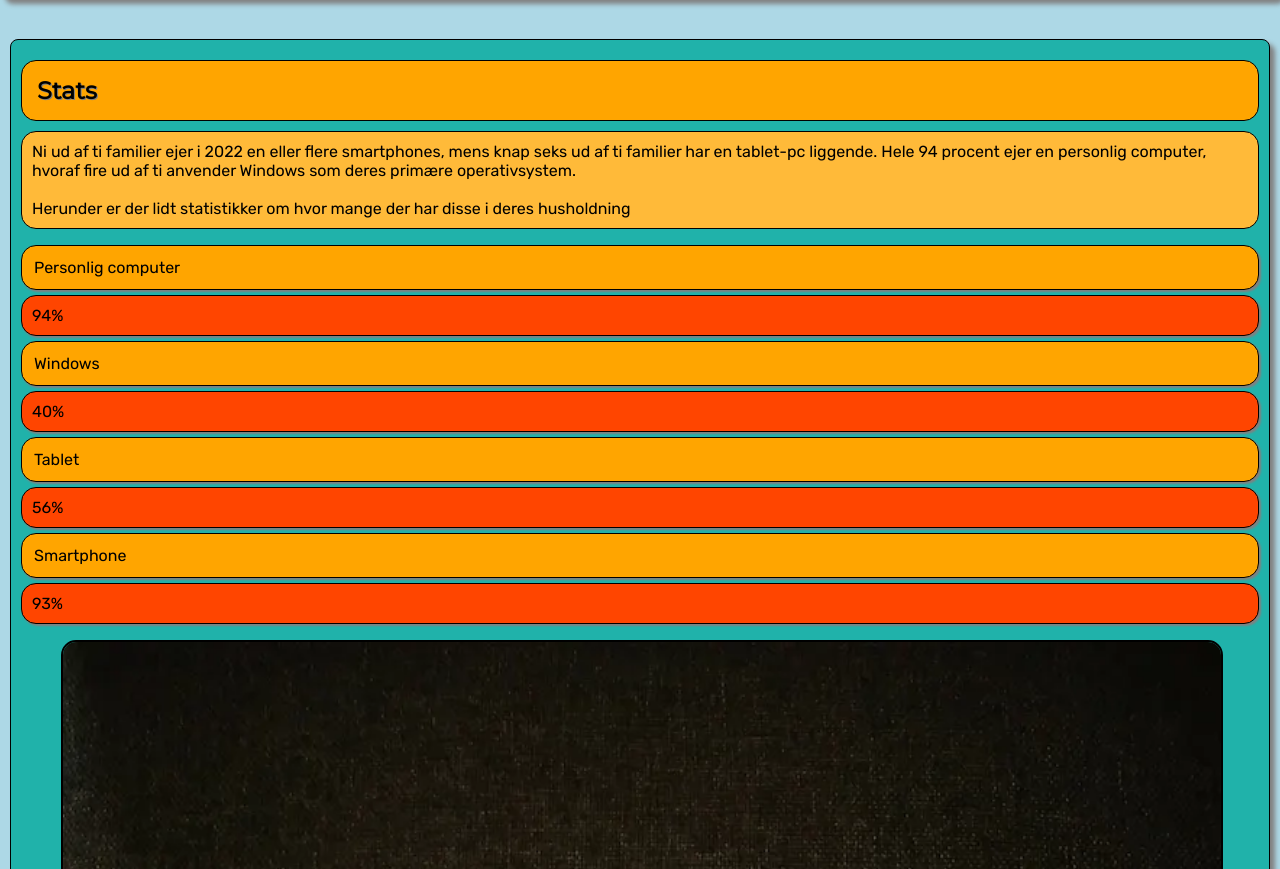
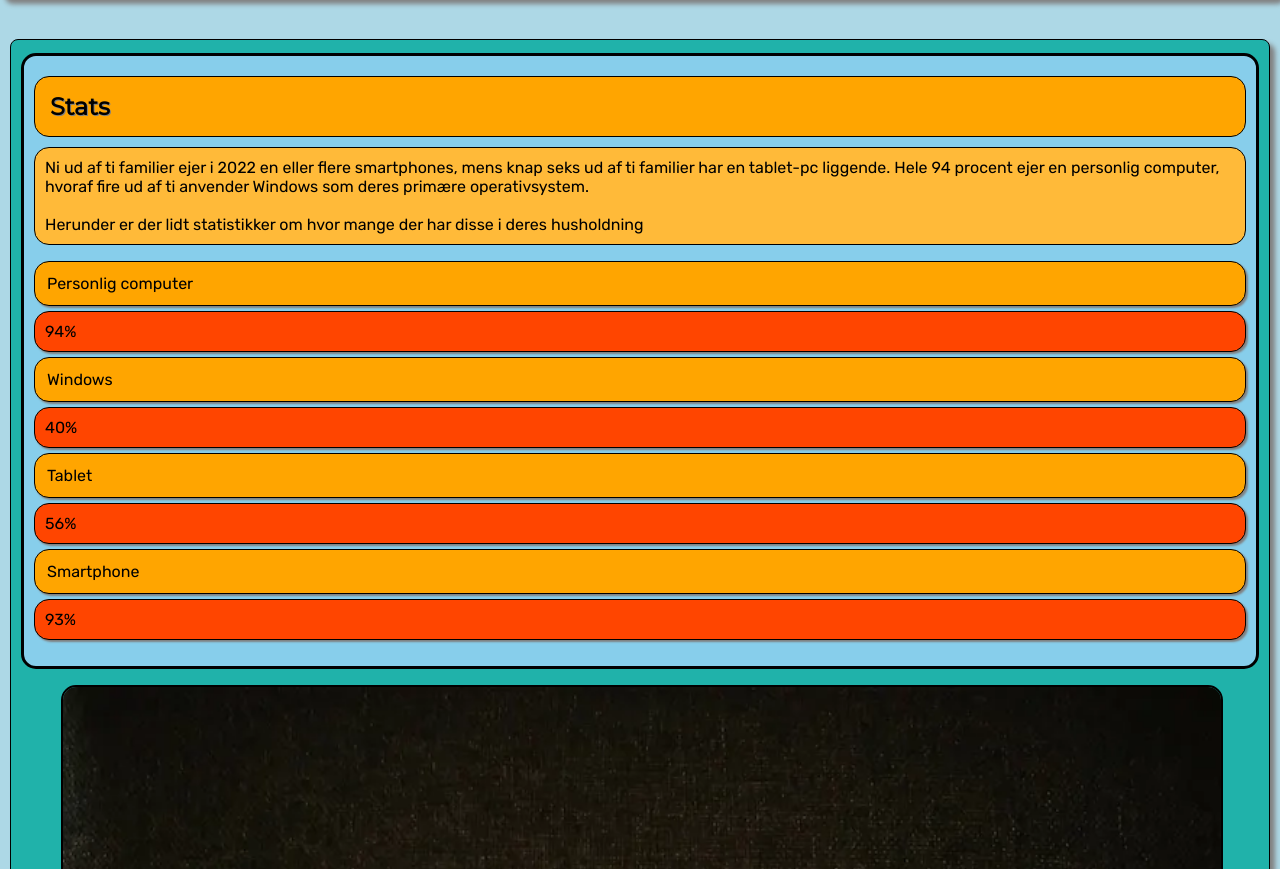
Before and after one commit to Max-Rasmussen/Mobilsite, a plain HTML site: page index.html in a window 1280 px wide. Shown: the part 1480-2349 px from the top of the page. Drawn offline with Linux system fonts and the light colour scheme.

Commit message:
Update index.html

```diff
--- a/index.html
+++ b/index.html
@@ -46,6 +46,7 @@
 
     <main>
         <section>
+            <article>
             <h2>Stats</h2>
             <p>Ni ud af ti familier ejer i 2022 en eller flere smartphones, mens knap seks ud af ti familier har en
                 tablet-pc liggende. Hele 94 procent ejer en personlig computer, hvoraf fire ud af ti anvender Windows
@@ -67,6 +68,7 @@
                 <dt>Smartphone</dt>
                 <dd>93%</dd>
             </dl>
+                </article>
             <figure>
                 <img src="./imgs/tablet.webp" alt="Tablet her">
                 <figcaption><em>En tablet, som 56% af familier ejer en variant af.</em></figcaption>
```
